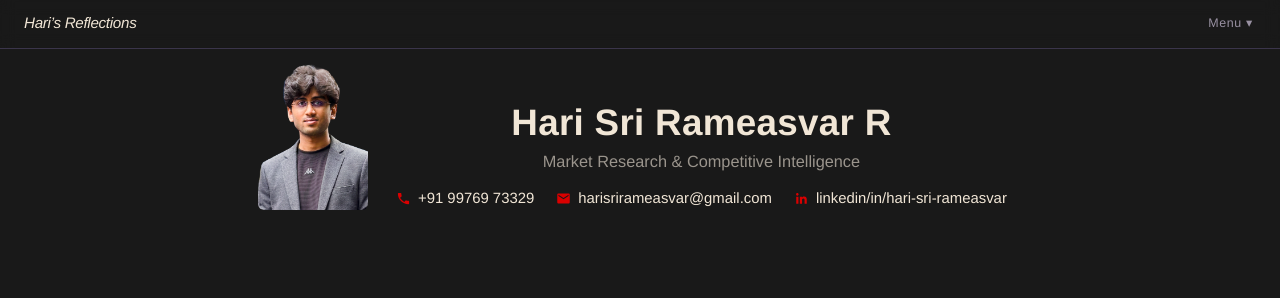
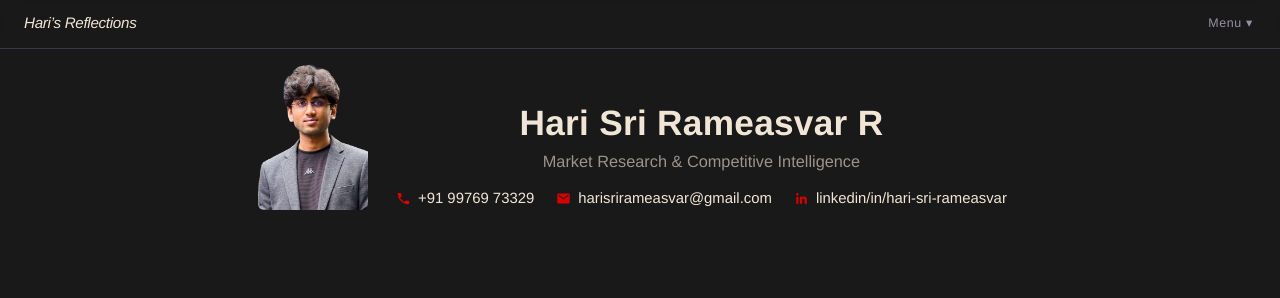
Before and after one commit to h-refs/h-refs.github.io, a Jekyll site: the page resume/index.html, which Jekyll copies as it is, in a window 1280 px wide. Shown: the top 298 px of the page. Built offline with Jekyll 4.4.1, drawn with Linux system fonts in a browser that asks for light colours.

Commit message:
Resume: name size down, fluid on mobile

```diff
--- a/resume/index.html
+++ b/resume/index.html
@@ -26,7 +26,7 @@
   .topbar a, .dropdown a{border-bottom:none !important;}
   .identity{display:flex; align-items:flex-end; gap:28px;}
   .identity img{width:110px; height:auto; flex:none; border-radius:6px; align-self:flex-start;}
-  h1{font-size:2.3rem; line-height:1.1; font-weight:700; letter-spacing:.3px;}
+  h1{font-size:clamp(1.65rem, 6vw, 2.2rem); line-height:1.1; font-weight:700; letter-spacing:.3px;}
   .tagline{color:var(--mid); font-size:1.02rem; margin-top:6px;}
   .contact{margin-top:14px; font-size:.93rem; display:flex; flex-wrap:wrap; gap:4px 22px;}
   .contact a{display:inline-flex; align-items:center; gap:7px; border-bottom:none;}
```
